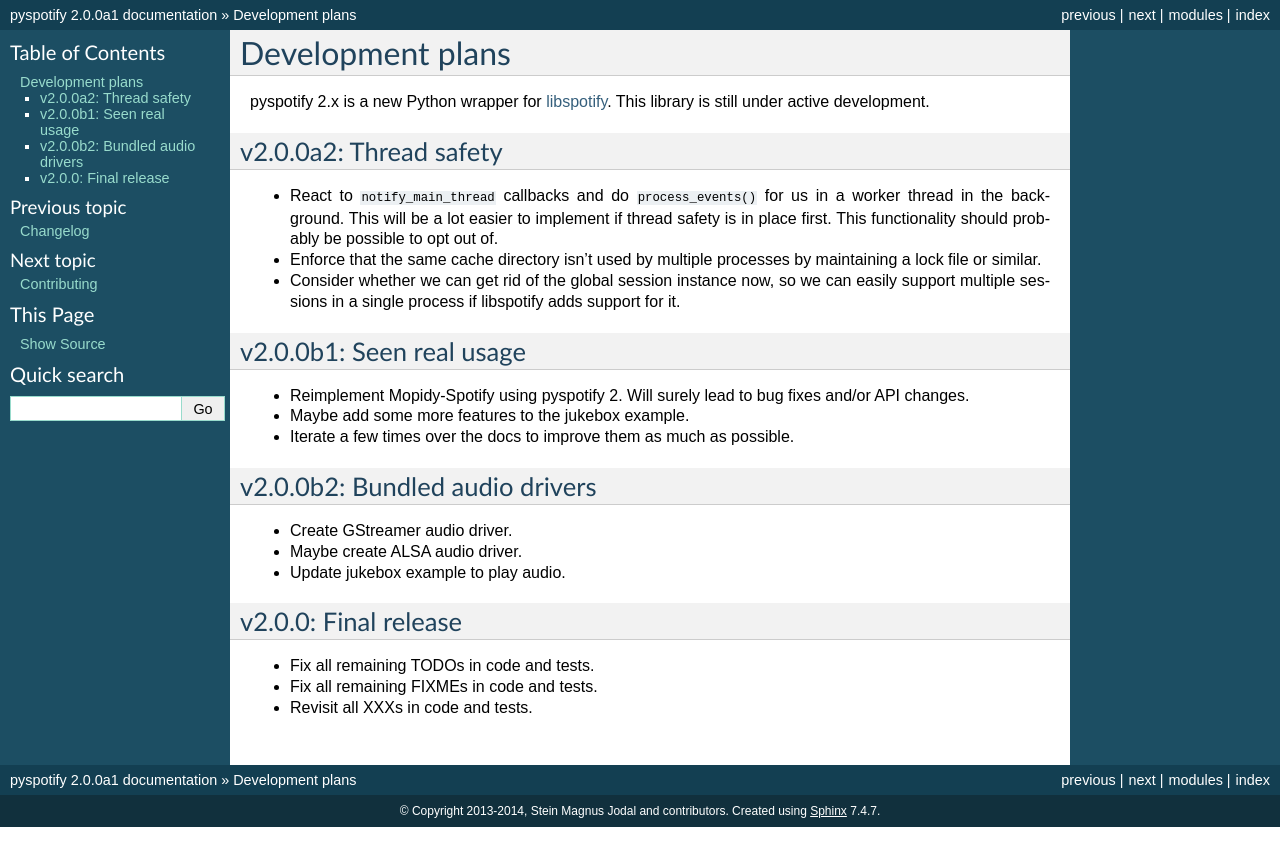
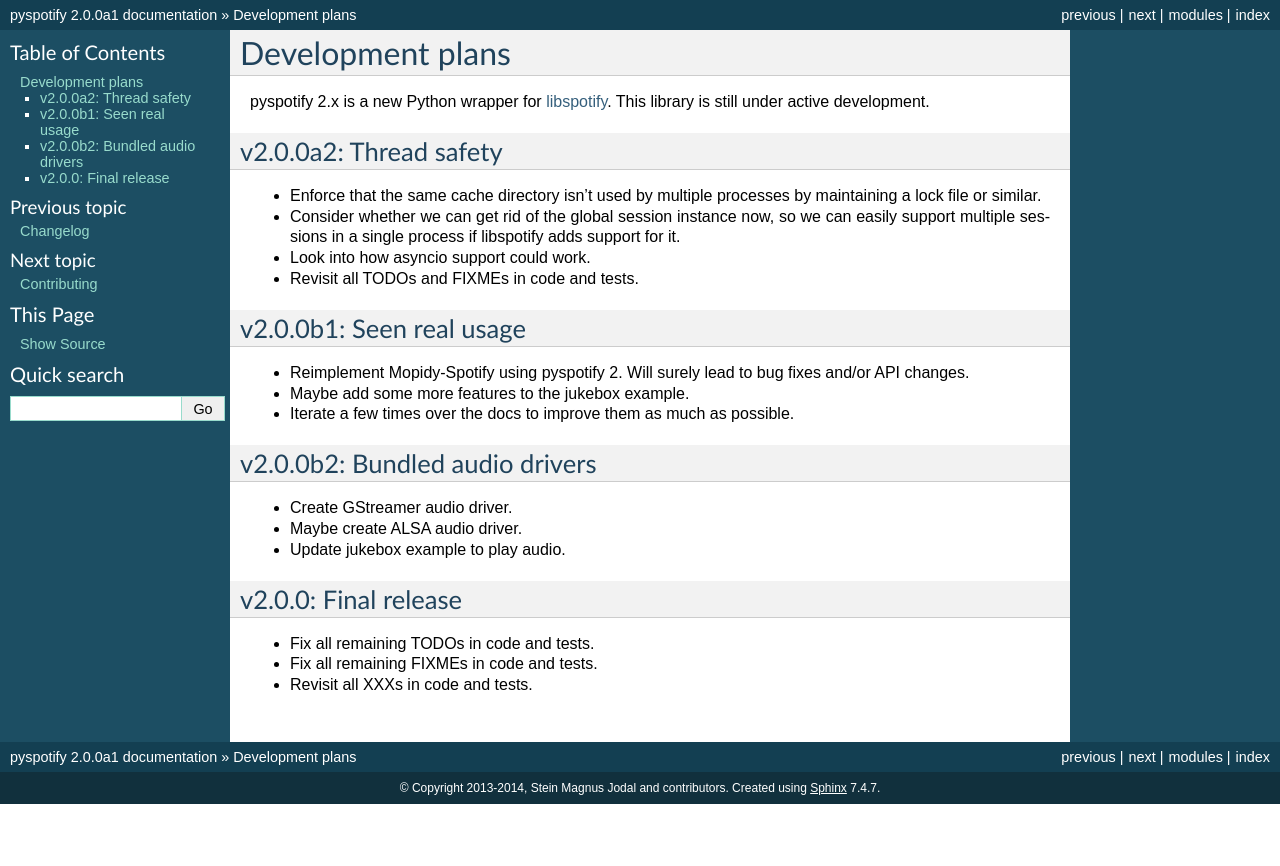
Before and after one commit to jodal/pyspotify, a Sphinx documentation site: the page built from docs/plans.rst, in a window 1280 px wide. Shown: the top 866 px of the page. Built offline with Sphinx 7.4.7, drawn with Linux system fonts in a browser that asks for light colours; pages that are not in the unit, such as notebooks, are missing from menus.

Commit message:
docs: Update changelog and development plans

```diff
--- a/docs/plans.rst
+++ b/docs/plans.rst
@@ -10,17 +10,16 @@
 v2.0.0a2: Thread safety
 =======================
 
-- React to ``notify_main_thread`` callbacks and do ``process_events()`` for us
-  in a worker thread in the background. This will be a lot easier to implement
-  if thread safety is in place first. This functionality should probably be
-  possible to opt out of.
-
 - Enforce that the same cache directory isn't used by multiple processes by
   maintaining a lock file or similar.
 
 - Consider whether we can get rid of the global session instance now, so we can
   easily support multiple sessions in a single process if libspotify adds
   support for it.
+
+- Look into how asyncio support could work.
+
+- Revisit all TODOs and FIXMEs in code and tests.
 
 
 v2.0.0b1: Seen real usage
```
Also changed, not shown: docs/changelog.rst (+8 -1 lines).
